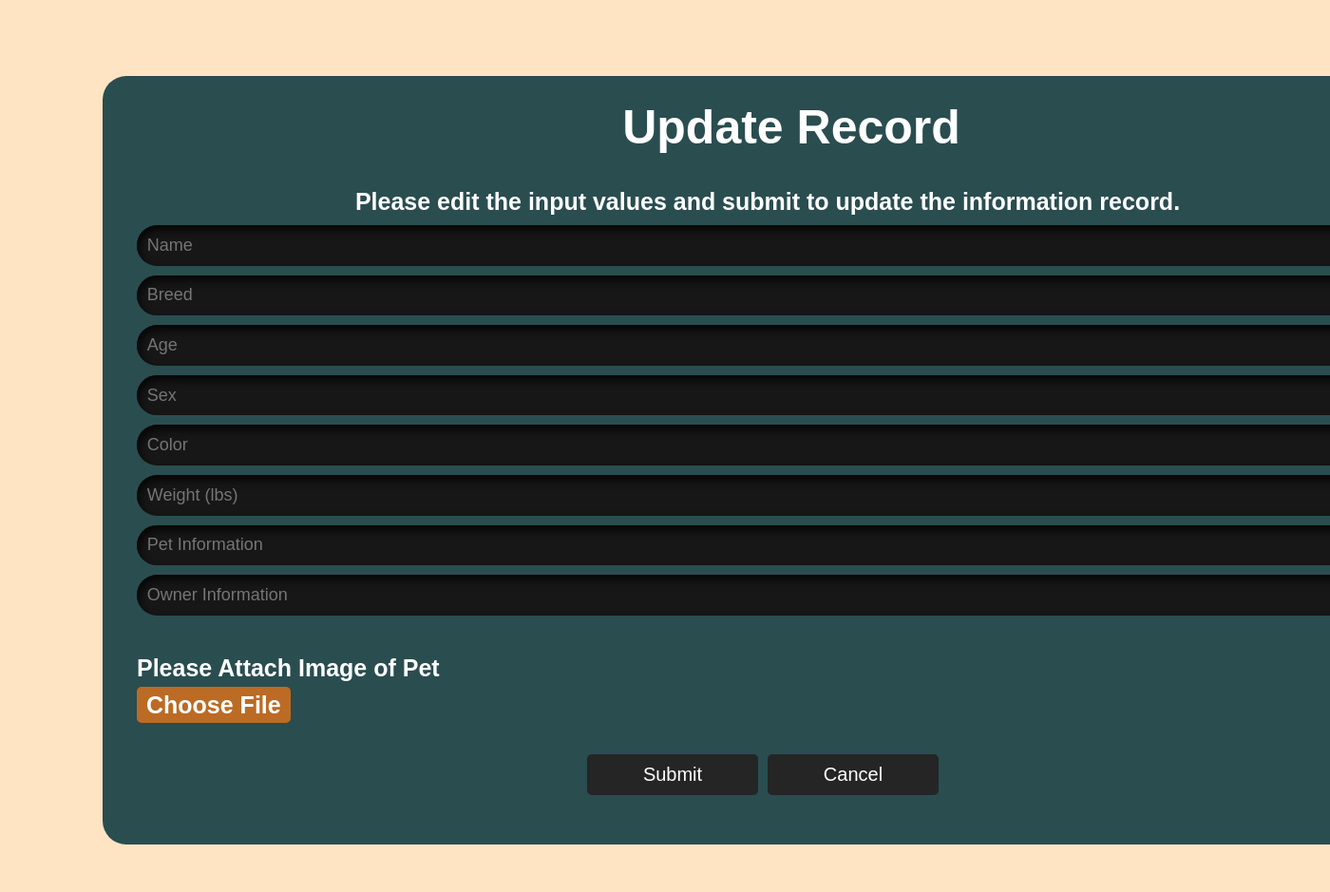
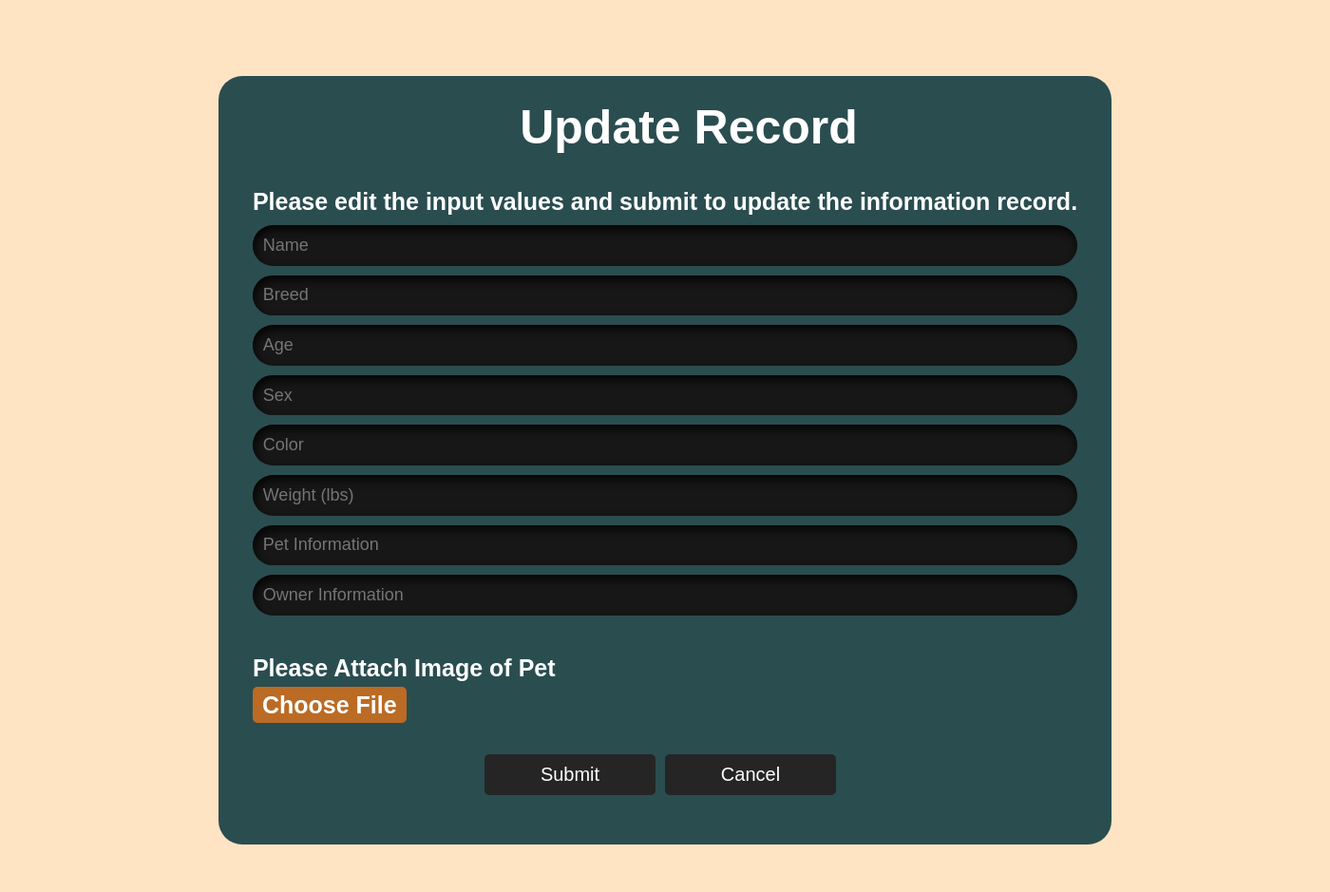
Before and after one commit to miguelcarlofajardo/2itg_Grp6_Pawfect-Match, a PHP site: page /login/update.php in a window 1400 px wide; the page is wider, and only the part inside the window is pictured. Shown: the part 181-1120 px from the top of that part at 95% size. Run offline with PHP 8.4, Linux system fonts and the light colour scheme; some web fonts are replaced.

Commit message:
minor css revision

```diff
--- a/css/update.css
+++ b/css/update.css
@@ -7,14 +7,13 @@ body{
 }
 
 .container{
-    width: 50%;
+  width: 100%;
   height: 50%;
   align-items: center;
   display: flex;
   justify-content: center;
   align-items: center;
   margin-top: 11em;
-    margin-left: 6em;
 }
 .form {
   display: flex;
@@ -26,7 +25,7 @@ body{
   background-color: #2a4d50;
   border-radius: 25px;
   transition: .4s ease-in-out;
-    width: 200%;
+  width: 100%;
 }
 
   .form:hover {
```
Lines whose indentation alone changed are shown as unchanged.
